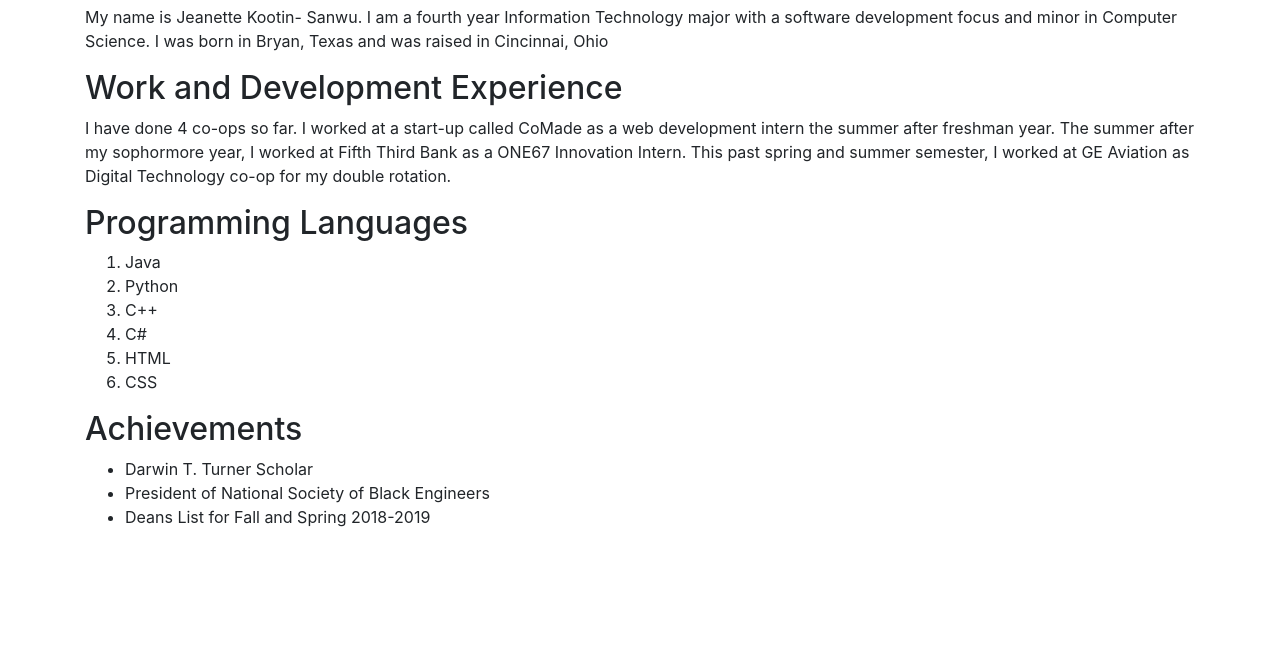
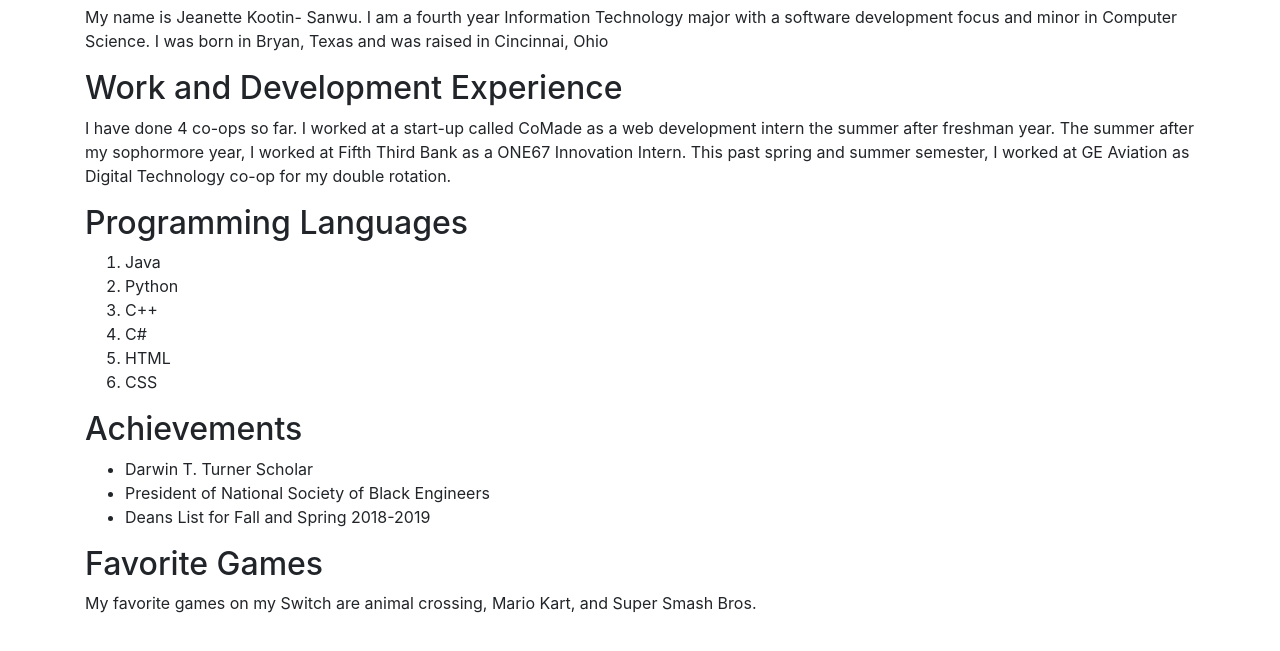
Before and after one commit to IT3049C-Students-Archive/1-online-portfolio-kootinja, a website: page index.html in a window 1280 px wide. Shown: the part 121-772 px from the top of the page. Drawn offline with nearby package versions, Linux system fonts and the light colour scheme.

Commit message:
added Favourite Games section

```diff
--- a/index.html
+++ b/index.html
@@ -56,6 +56,11 @@
         </ul>
       </div>
 
+      <div class = "section">
+      <h2 id = "games"> Favorite Games </h2>
+        <p> My favorite games on my Switch are animal crossing, Mario Kart, and Super Smash Bros. </p>
+      </div>
+
     </div>
 
     <!-- INCLUDE SCRIPTS FILE HERE -->
```
